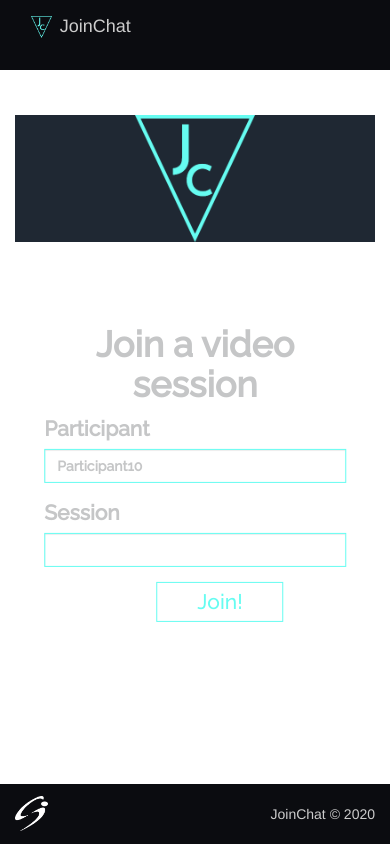
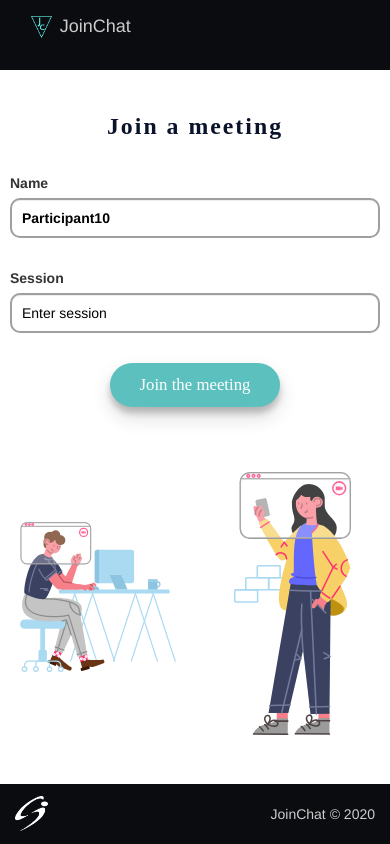
Before and after one commit to tapixhx/JoinChat, an Angular app in the folder chat-client/: page /room in a window 390 px wide. Built offline with nearby package versions, Linux system fonts and the light colour scheme; what openvidu-browser would draw is missing.

Commit message:
join chat form

```diff
--- a/chat-client/src/app/home/home.component.css
+++ b/chat-client/src/app/home/home.component.css
@@ -108,6 +108,15 @@ button:focus
   {
      font-size: 4vw;
   }
+  .col-xs-12
+  {
+      text-align: left!important;
+
+  }
+  .margin
+  {
+      margin-bottom: 30px;
+  }
 }
 @media only screen and (max-width: 376px)
 {
--- a/chat-client/src/app/home/home.component.html
+++ b/chat-client/src/app/home/home.component.html
@@ -18,10 +18,10 @@
             <div>collaborate with hassle free video conferencing</div>
          </div>
          <div class="row buttons">
-             <div class="col-xs-6 center">
-               <button class="join-button">Join Meeting</button>
+             <div class="col-xs-12 col-sm-6 center margin">
+               <button class="join-button " routerLink="/room">Join Meeting</button>
              </div>
-             <div class="col-xs-6 center">
+             <div class="col-xs-12 col-sm-6 center">
                 <button class="host-button">Host a Meeting</button>
              </div>
          </div>
--- a/chat-client/src/app/room/room.component.css
+++ b/chat-client/src/app/room/room.component.css
@@ -1,35 +1,23 @@
 .stream-container {
 	padding: 0;
 }
-.join-box {
-	font-family: 'Raleway', sans-serif;
-	background-color: transparent;
+.heading
+{
+	color: #0B132B;
+    font-family: Montserrat;
+    font-weight: 700;
+    font-size: 250%;
+	letter-spacing: 2px;
+	text-align: center;
+	 margin-bottom: 3vw;
+	 margin-top: 5vw;
 }
-.box-head {
-	color:#c5c6c7 !important;
-	font-family: 'Raleway', sans-serif;
+
+.body
+{
+	width: 100vw;
 }
-.form-int {
-	background-color:transparent;
-	border:1.5px solid #66fcf1;
-	border-radius:0px;
-	color:#c5c6c7;
-}
-.join-btn {
-	border:1.5px solid #66fcf1;
-	background-color:transparent;
-	color:#66fcf1;
-	padding:.4rem 4rem;
-	margin-left:5rem;
-}
-.join-btn:hover {
-	background-color:#66fcf1;
-	color:#0b0c10;
-	transition:.4s all ease-in-out;
-}
-.join-btn:focus {
-	outline:none;
-}
+
 .text-box
 {
 	position: absolute;
@@ -43,6 +31,7 @@
 {
 	display:block;
 }
+
 .undisplay
 {
 	display:none;
@@ -71,3 +60,127 @@
 	margin-bottom:2px;
 
 }
+.join-button
+{
+    padding: 10px 30px;
+    font-size: 120%;
+    font-family: Montserrat;
+    border-radius: 100px 100px;
+    border: 0px;
+    box-shadow: 0 10px 20px rgba(0,0,0,0.14), 0 6px 6px rgba(0,0,0,0.20);
+	transition: all 0.3s;
+	background: #5BC0BE;
+	color: white;
+}
+.join-button:hover{
+    box-shadow: 0 0px 0px;
+
+}
+.center{
+  text-align: center;
+}
+.height
+{
+	margin-top: 250px;
+}
+.height2
+{
+	margin-top: 200px;
+}
+.form-control
+{
+	margin-bottom: 3vw;
+	border-radius: 10px 10px ;
+	height: 40px;
+	border: 2px solid #9F9F9F;
+	padding: 2px 0px 2px 10px;
+	color: black;
+	font-weight: 600;
+}
+.form-control::placeholder
+{
+	color: black !important;
+	font-weight: 100;
+}
+.image1
+{
+	width: 60%;
+}
+.image2{
+    width: 32%;
+}
+.left
+{
+  text-align: left !important;
+}
+.undisplay2{
+	display: none;
+}
+@media only screen and (max-width: 768px)
+{
+	.undisplay2
+	{
+		display: block;
+		margin: 0px ;
+		margin-bottom: 100px ;
+	}
+	.display2
+	{
+		display: none;
+	}
+	.padding
+	{
+		padding: 0px 10px;
+	}
+	.col-xs-12
+	{
+		padding: 0px 20px ;
+		margin-left: 15px;
+	}
+	.col-xs-6,.col-sm-4
+	{
+		padding: 0px 0px ;
+
+	}
+
+	.undisplay2
+	{
+		width: 100vw;
+	}
+	.form-control
+	{
+		margin-bottom: 30px;
+	}
+
+
+}
+
+@media only screen and (max-width: 455px)
+{
+  .body{
+	  margin: 0px 0px;
+	  width: 100vw;
+  }
+  .col-xs-12
+	{
+		padding: 0px 0px ;
+		margin-left: 0px;
+	}
+	.image1{
+	   width: 80%;
+	   margin-top: 50px;
+	}
+	.image2{
+       width: 60%;
+	}
+	.join-button
+	{
+		margin-bottom: 50px;
+	}
+	.heading{
+	   margin-bottom: 30px;
+	   font-size: 170%;
+	}
+
+
+}
--- a/chat-client/src/app/room/room.component.html
+++ b/chat-client/src/app/room/room.component.html
@@ -1,23 +1,40 @@
-<div id="main-container" class="container">
-	<div *ngIf="!session" style="background-color: #1f2833;" id="join">
-		<div id="img-div"><img src="../assets/images/jc-logo.png" /></div>
-		<div id="join-dialog" class="jumbotron join-box vertical-center">
-			<h1 class="box-head">Join a video session</h1>
-			<form class="form-group" (submit)="joinSession()" >
-				<p>
-					<label style="color:#c5c6c7;">Participant</label>
-					<input  class="form-control form-int"  type="text" id="userName" name="userName" [(ngModel)]="myUserName" required>
-				</p>
-				<p>
-					<label style="color:#c5c6c7;">Session</label>
-					<input  class="form-control form-int" type="text" id="sessionId" name="sessionId" [(ngModel)]="mySessionId" required>
-				</p>
-				<p class="text-center">
-					<input class="join-btn" type="submit" name="commit"  value="Join!">
-				</p>
+<div >
+	<div *ngIf="!session" id="join">
+		<div class="row body">
+		<div  class="col-sm-4 col-xs-0 height center display2">
+			<img class="image1" src="../../assets/images/Layer 1.svg">
+		</div>
+		<div class="col-sm-4 col-xs-12">
+			<div class="heading">Join a meeting</div>
+			<div class="padding">
+			<form class="form-group" (submit)="joinSession()" #c="ngForm" >
+			<label class="left">Name</label>
+			<input  class="form-control "  type="text"  id="userName" name="userName" [(ngModel)]="myUserName" required>
+			<label class="left">Session</label>
+			<input  placeholder="Enter session " class="form-control " type="text" id="sessionId" name="sessionId" [(ngModel)]="mySessionId" required>
+			<div class="center">
+			<button class="join-button" >Join the meeting</button>
+			</div>
 			</form>
+			</div>
 		</div>
-	</div>
+		<div class="col-sm-4 col-xs-0 height2 center display2">
+			<img class="image2" src="../../assets/images/Layer 2.svg">
+		</div>
+
+		</div>
+		<div class="row undisplay2">
+			<div class="col-xs-6 center">
+				<img class="image1" src="../../assets/images/Layer 1.svg">
+
+			</div>
+			<div class="col-xs-6 center">
+			<img class="image2" src="../../assets/images/Layer 2.svg">
+
+			</div>
+		</div>
+
+</div>
 
 	<div *ngIf="session" id="session">
 		<div id="session-header">
--- a/chat-client/src/styles.css
+++ b/chat-client/src/styles.css
@@ -58,16 +58,9 @@ nav i.fa:hover {
 	margin: 0 auto;
 }
 
-.form-control {
-	color: #0088aa;
-	font-weight: bold;
-}
 
-.form-control:focus {
-	border-color: #0088aa;
-	-webkit-box-shadow: inset 0 1px 1px rgba(0, 0, 0, .075), 0 0 8px rgba(0, 136, 170, 0.6);
-	box-shadow: inset 0 1px 1px rgba(0, 0, 0, .075), 0 0 8px rgba(0, 136, 170, 0.6);
-}
+
+
 
 input.btn {
 	font-weight: bold;
```
Also changed, not shown: chat-client/src/assets/images/Layer 1.svg (added), chat-client/src/assets/images/Layer 2.svg (added).
